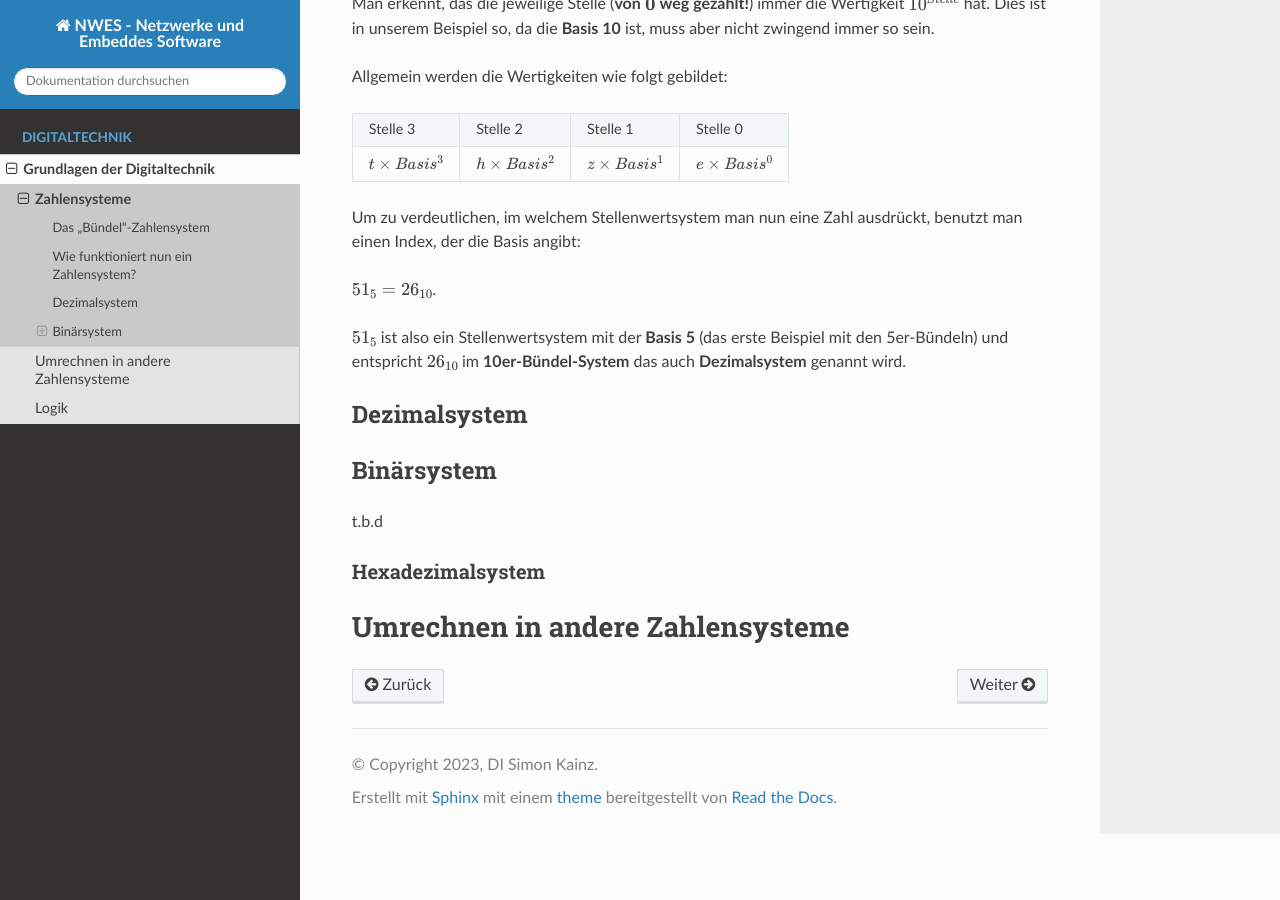
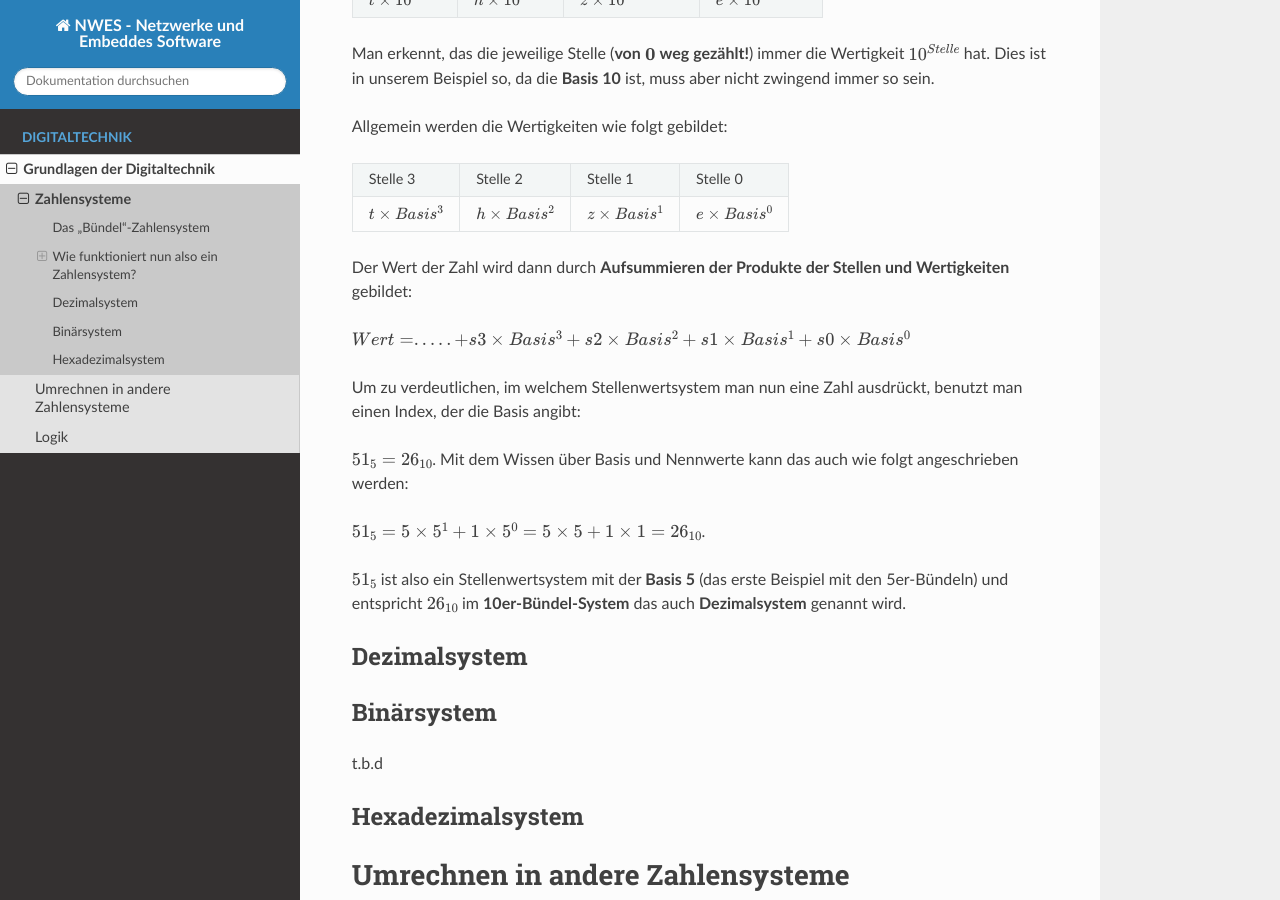
Before and after one commit to mbogutanzizi/SkriptumNWES, a Sphinx documentation site: the page built from source/digitaltechnik/zahlensysteme.rst, in a window 1280 px wide and 900 px high, scrolled down 5303 px. Built offline with Sphinx 7.4.7 and the Read the Docs theme 2.0.0, drawn with Linux system fonts in a browser that asks for light colours; some of the changed text lies outside the part shown.

Commit message:
typo, erklärung summsation, headings level korrigiert.

```diff
--- a/source/digitaltechnik/zahlensysteme.rst
+++ b/source/digitaltechnik/zahlensysteme.rst
@@ -74,15 +74,15 @@ Beim Beispiel mit den 10er-Bündeln, sieht es wie folgt aus:
 
 :math:`(2 \times 10) + (6 \times 1) = 26`
 
-Wie funktioniert nun ein Zahlensystem?
-**************************************
+Wie funktioniert nun also ein Zahlensystem?
+*******************************************
 
 Man kann also, wie in unseren Beispielen ersichtlich, die gleiche Anzahl an Punkten auf verschiedene Art und Weise, bzw. in verschiedenen Zahlensystemen darstellen.
 
 .. Ein Zahlensystem ist durch sogenannte **Nennwerte** definiert. Diese stellen die Menge der **möglichen Symbole pro Stelle** dar. Die Anzahl der Nennwerte wird **Basis** genannt. Da wir die :math:`0` (Null) auch mitzählen, ist der größte Nennwert :math:`Basis - 1`.
 
 
-Dazu ein Beispiel, wieder mit unseren Punkten:
+Dazu ein Beispiel, wieder mit unseren Punkten und 10er-Bündeln:
 
 .. figure:: images/numbersystems-04.*
 
@@ -104,6 +104,8 @@ Wird nun die Anzahl der Punkte erhöht, passiert folgendes:
 
 Man sieht, dass beim Schritt von :math:`29` auf :math:`30` die Anzahl der Zehner(=10er-Bündel) um :math:`1` erhöht wird, und die Anzahl der Einer (einzelne Punkte) wieder auf :math:`0` gesetzt wird, was in der Grafik auch klar erkennbar ist.
 
+Basis und Nennwerte
+===================
 
 Da in unserem Beispiel nun die Größe der Bündel :math:`10` ist, kann die Anzahl der einzelnen Punkte nur von :math:`0` bis :math:`9` reichen, da ja ab 10 Punkten ein neues Bündel gezählt wird.
 
@@ -148,9 +150,15 @@ Allgemein werden die Wertigkeiten wie folgt gebildet:
 	   Stelle 3, Stelle 2, Stelle 1, Stelle 0
 	   :math:`t \times Basis ^{3}`,:math:`h \times Basis ^{2}`,:math:`z \times Basis ^{1}`, :math:`e \times Basis ^{0}`
 
+Der Wert der Zahl wird dann durch **Aufsummieren der Produkte der Stellen und Wertigkeiten** gebildet:
+
+:math:`Wert = ..... + s3 \times Basis^{3} + s2 \times Basis^{2} + s1 \times Basis^{1} + s0 \times Basis^{0}`
+
 Um zu verdeutlichen, im welchem Stellenwertsystem man nun eine Zahl ausdrückt, benutzt man einen Index, der die Basis angibt:
 
-:math:`51_{5} = 26_{10}`.
+:math:`51_{5} = 26_{10}`. Mit dem Wissen über Basis und Nennwerte kann das auch wie folgt angeschrieben werden:
+
+:math:`51_{5}= 5 \times 5^{1} + 1 \times 5^{0} = 5 \times 5 + 1 \times 1 = 26_{10}`.
 
 :math:`51_{5}` ist also ein Stellenwertsystem mit der **Basis 5** (das erste Beispiel mit den 5er-Bündeln) und entspricht :math:`26_{10}` im **10er-Bündel-System** das auch **Dezimalsystem** genannt wird.
 
@@ -166,7 +174,7 @@ Binärsystem
 t.b.d
 
 Hexadezimalsystem
-=================
+*****************
 
 
 *********************************
```
